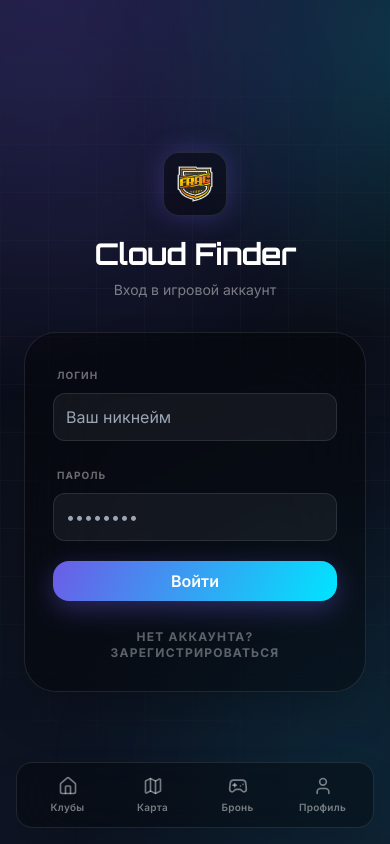
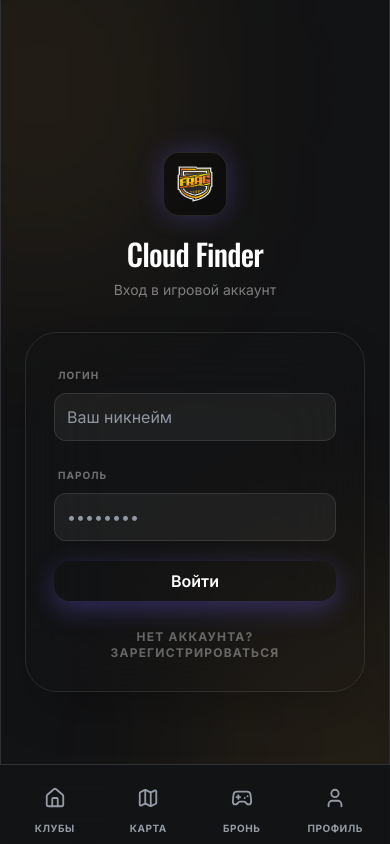
Before and after one commit to ngixsystem/icafedash_prod_cloud, a React (Vite) app in the folder club-finder/: page /auth in a window 390 px wide. Built offline with nearby package versions, Linux system fonts and the light colour scheme; the HTML template or start-up script is replaced by a standard one.

Commit message:
club-finder: match esports mobile layout and orange nav accent

```diff
--- a/club-finder/src/App.tsx
+++ b/club-finder/src/App.tsx
@@ -24,18 +24,37 @@ const App = () => (
         <Toaster />
         <Sonner />
         <BrowserRouter>
-          <div className="esports-shell max-w-6xl mx-auto relative min-h-screen">
+          <div className="max-w-[420px] mx-auto relative min-h-screen bg-[#121315] border-x border-[#2F3136]">
             <Routes>
-              {/* Публичные роуты (поиск клуба) */}
               <Route path="/" element={<Index />} />
               <Route path="/map" element={<MapPage />} />
               <Route path="/club/:id" element={<ClubPage />} />
               <Route path="/auth" element={<AuthPage />} />
 
-              {/* Защищённые роуты (только для авторизованных клиентов) */}
-              <Route path="/profile" element={<AuthGuard><ProfilePage /></AuthGuard>} />
-              <Route path="/profile/settings" element={<AuthGuard><ProfileSettingsPage /></AuthGuard>} />
-              <Route path="/booking" element={<AuthGuard><BookingPage /></AuthGuard>} />
+              <Route
+                path="/profile"
+                element={
+                  <AuthGuard>
+                    <ProfilePage />
+                  </AuthGuard>
+                }
+              />
+              <Route
+                path="/profile/settings"
+                element={
+                  <AuthGuard>
+                    <ProfileSettingsPage />
+                  </AuthGuard>
+                }
+              />
+              <Route
+                path="/booking"
+                element={
+                  <AuthGuard>
+                    <BookingPage />
+                  </AuthGuard>
+                }
+              />
 
               <Route path="*" element={<NotFound />} />
             </Routes>
--- a/club-finder/src/components/BottomNav.tsx
+++ b/club-finder/src/components/BottomNav.tsx
@@ -10,27 +10,29 @@ const tabs = [
 
 export default function BottomNav() {
   return (
-    <nav className="fixed bottom-4 md:bottom-6 left-4 right-4 md:left-8 md:right-8 z-50 rounded-2xl glass-dark border border-white/10 shadow-2xl safe-bottom overflow-hidden">
-      <div className="flex items-center justify-around h-16 max-w-3xl mx-auto px-2">
+    <nav className="fixed bottom-0 left-1/2 -translate-x-1/2 w-full max-w-[420px] bg-[#121315]/95 backdrop-blur-lg border-t border-[#2F3136] flex justify-between px-2 pt-2 pb-6 safe-bottom z-50">
       {tabs.map((tab) => (
         <NavLink
           key={tab.to}
           to={tab.to}
           end={tab.to === "/"}
           className={({ isActive }) =>
-              `relative flex flex-col items-center justify-center w-16 h-14 transition-all duration-300 ${isActive ? "text-[#00E5FF]" : "text-white/45 hover:text-white/70"}`
+            `flex-1 flex flex-col items-center justify-center py-2 relative transition-colors ${
+              isActive ? "text-[#FF7800]" : "text-[#949BA4] hover:text-white"
+            }`
           }
         >
           {({ isActive }) => (
             <>
-                <tab.icon className={`w-5 h-5 transition-transform ${isActive ? "scale-110 drop-shadow-[0_0_10px_rgba(0,229,255,0.45)]" : ""}`} />
-                <span className="mt-1 text-[10px] font-semibold tracking-wide">{tab.label}</span>
-                {isActive && <div className="absolute -bottom-1 left-1/2 -translate-x-1/2 w-1.5 h-1.5 rounded-full bg-[#00E5FF] shadow-[0_0_12px_#00E5FF]" />}
+              {isActive ? <div className="absolute top-0 w-12 h-[3px] bg-[#FF7800] rounded-b-full -mt-[9px]" /> : null}
+              <div className={`mb-1.5 p-1.5 rounded-lg ${isActive ? "bg-[#FF7800]/10" : ""}`}>
+                <tab.icon className="w-[22px] h-[22px]" />
+              </div>
+              <span className={`text-[10px] font-bold uppercase tracking-wider ${isActive ? "text-[#FF7800]" : "text-[#949BA4]"}`}>{tab.label}</span>
             </>
           )}
         </NavLink>
       ))}
-      </div>
     </nav>
   );
 }
--- a/club-finder/src/index.css
+++ b/club-finder/src/index.css
@@ -1,4 +1,4 @@
-@import url("https://fonts.googleapis.com/css2?family=Inter:wght@400;500;600;700;800&family=Orbitron:wght@500;600;700&family=Space+Grotesk:wght@400;500;600;700&display=swap");
+@import url("https://fonts.googleapis.com/css2?family=Inter:wght@400;500;600;700&family=Oswald:wght@500;600;700&display=swap");
 
 @tailwind base;
 @tailwind components;
@@ -6,137 +6,92 @@
 
 @layer base {
   :root {
-    --background: 228 40% 8%;
-    --foreground: 210 28% 96%;
+    --background: 225 6% 8%;
+    --foreground: 0 0% 100%;
 
-    --card: 224 34% 12%;
-    --card-foreground: 210 28% 95%;
+    --card: 220 6% 13%;
+    --card-foreground: 0 0% 100%;
 
-    --popover: 225 34% 11%;
-    --popover-foreground: 210 28% 95%;
+    --popover: 220 6% 13%;
+    --popover-foreground: 0 0% 100%;
 
-    --primary: 249 70% 64%;
+    --primary: 37 91% 55%;
     --primary-foreground: 0 0% 100%;
 
-    --secondary: 225 30% 18%;
-    --secondary-foreground: 210 28% 92%;
+    --secondary: 220 7% 18%;
+    --secondary-foreground: 0 0% 94%;
 
-    --muted: 225 27% 16%;
-    --muted-foreground: 217 16% 66%;
+    --muted: 220 6% 15%;
+    --muted-foreground: 220 9% 60%;
 
-    --accent: 186 100% 50%;
-    --accent-foreground: 223 48% 7%;
+    --accent: 37 91% 55%;
+    --accent-foreground: 0 0% 100%;
 
-    --destructive: 0 84% 60%;
-    --destructive-foreground: 210 40% 98%;
+    --destructive: 358 82% 59%;
+    --destructive-foreground: 0 0% 100%;
 
-    --border: 226 24% 24%;
-    --input: 225 28% 19%;
-    --ring: 186 100% 50%;
+    --border: 222 8% 20%;
+    --input: 222 8% 20%;
+    --ring: 37 91% 55%;
 
-    --radius: 1rem;
+    --radius: 0.75rem;
 
-    --success: 142 70% 45%;
-    --success-foreground: 142 70% 98%;
-    --warning: 38 92% 50%;
-    --warning-foreground: 38 92% 10%;
+    --success: 142 85% 65%;
+    --success-foreground: 0 0% 10%;
+    --warning: 50 98% 68%;
+    --warning-foreground: 0 0% 10%;
   }
-}
 
-@layer base {
   * {
     @apply border-border;
   }
 
   body {
-    background-color: #0b0f1a;
-    background-image:
-      radial-gradient(1200px circle at 12% -10%, rgba(108, 92, 231, 0.27) 0%, transparent 40%),
-      radial-gradient(900px circle at 110% 5%, rgba(0, 229, 255, 0.18) 0%, transparent 33%),
-      linear-gradient(160deg, #070b13 0%, #0b0f1a 45%, #0f1627 100%);
-    @apply text-foreground font-body antialiased selection:bg-primary/30;
-    background-attachment: fixed, fixed, fixed;
+    @apply bg-background text-foreground font-body antialiased;
+    background: #121315;
   }
 
-  h1, h2, h3, h4, h5, h6 {
-    @apply font-display font-bold tracking-tight text-white;
+  h1,
+  h2,
+  h3,
+  h4,
+  h5,
+  h6 {
+    @apply font-display tracking-wide;
   }
 }
 
 @layer utilities {
-  .esports-shell {
-    position: relative;
-    isolation: isolate;
+  .no-scrollbar::-webkit-scrollbar {
+    display: none;
   }
 
-  .esports-shell::before {
-    content: "";
-    position: fixed;
-    inset: 0;
-    background-image:
-      linear-gradient(rgba(255, 255, 255, 0.028) 1px, transparent 1px),
-      linear-gradient(90deg, rgba(255, 255, 255, 0.025) 1px, transparent 1px);
-    background-size: 48px 48px;
-    mask-image: radial-gradient(circle at center, #000 35%, transparent 95%);
-    pointer-events: none;
-    z-index: -1;
+  .no-scrollbar {
+    -ms-overflow-style: none;
+    scrollbar-width: none;
   }
 
-  .neon-text {
-    text-shadow: 0 0 12px rgba(0, 229, 255, 0.45);
+  .brand-surface {
+    background: #1e1f22;
   }
 
-  .neon-border {
-    box-shadow: 0 0 10px hsl(var(--primary) / 0.15), inset 0 0 5px hsl(var(--primary) / 0.05);
+  .brand-border {
+    border-color: #2f3136;
   }
 
-  .neon-glow {
-    box-shadow: 0 0 25px hsl(var(--primary) / 0.35), 0 0 50px hsl(var(--primary) / 0.1);
+  .brand-muted {
+    color: #949ba4;
   }
 
-  .glass {
-    @apply bg-card/60 backdrop-blur-xl border border-white/10 shadow-[0_12px_36px_0_rgba(0,0,0,0.45)];
+  .brand-accent {
+    color: #f5a623;
   }
 
-  .glass-dark {
-    @apply bg-black/35 backdrop-blur-2xl border border-white/10;
-  }
-
-  .gradient-primary {
-    background: linear-gradient(115deg, #6c5ce7 0%, #00e5ff 100%);
-  }
-
-  .gradient-text {
-    @apply bg-clip-text text-transparent bg-gradient-to-r from-primary via-blue-400 to-accent;
-  }
-
-  .card-hover {
-    @apply transition-all duration-300 hover:scale-[1.015] hover:shadow-[0_20px_42px_-14px_rgba(0,13,32,0.6)] active:scale-[0.985];
+  .brand-accent-bg {
+    background: #f5a623;
   }
 
   .safe-bottom {
     padding-bottom: env(safe-area-inset-bottom, 16px);
   }
 }
-
-::-webkit-scrollbar {
-  width: 7px;
-}
-
-::-webkit-scrollbar-track {
-  background: #090d17;
-}
-
-::-webkit-scrollbar-thumb {
-  background: linear-gradient(180deg, rgba(108, 92, 231, 0.8), rgba(0, 229, 255, 0.8));
-  border-radius: 999px;
-}
-
-@keyframes float {
-  0%, 100% { transform: translateY(0); }
-  50% { transform: translateY(-10px); }
-}
-
-.animate-float {
-  animation: float 6s ease-in-out infinite;
-}
--- a/club-finder/src/pages/Index.tsx
+++ b/club-finder/src/pages/Index.tsx
@@ -1,5 +1,5 @@
-import { Search, MapPin, Cpu, TrendingUp } from "lucide-react";
-import { useMemo, useState } from "react";
+import { Search, MapPin, Cpu, Activity, TrendingUp } from "lucide-react";
+import { useMemo, useState, type ReactNode } from "react";
 import { useClubs } from "@/hooks/use-clubs";
 import ClubCard from "@/components/ClubCard";
 import { distanceKm, hasValidCoords } from "@/lib/distance";
@@ -54,98 +54,79 @@ export default function Index() {
     [clubsWithDistance],
   );
 
+  const totalFree = clubs.reduce((s, c) => s + c.pcsFree, 0);
+  const online = clubs.filter((c) => c.isOpen).length;
+
   return (
-    <div className="min-h-screen pb-36 md:pb-24">
-      <div className="fixed top-0 left-0 right-0 h-[28rem] bg-gradient-to-b from-primary/15 via-transparent to-transparent -z-10 pointer-events-none" />
-
-      <div className="relative px-5 md:px-8 pt-10 pb-8">
-        <div className="flex items-center justify-between mb-8">
-          <div className="flex items-center gap-3">
-            <div className="h-12 w-12 rounded-2xl border border-white/10 bg-black/35 p-2.5 shadow-[0_0_26px_rgba(108,92,231,0.32)]">
-              <img src={brandLogo} alt="Cloud Finder" className="h-full w-full object-contain" />
-            </div>
-            <div>
-              <p className="font-display text-2xl text-white leading-tight">Cloud Finder</p>
-              <p className="text-[10px] uppercase tracking-[0.24em] text-[#00E5FF] font-semibold">Esports Discovery</p>
-            </div>
+    <div className="h-screen w-full overflow-hidden flex flex-col antialiased">
+      <header className="flex items-center justify-between px-5 pt-8 pb-4 shrink-0">
+        <div className="flex items-center gap-3">
+          <div className="relative w-11 h-11 bg-[#1E1F22] rounded-xl flex items-center justify-center border border-[#2F3136] overflow-hidden shadow-lg">
+            <div className="absolute inset-0 bg-gradient-to-br from-[#1E1F22] to-[#121315] opacity-50" />
+            <div className="absolute -left-2 -top-2 w-6 h-6 bg-[#F5A623]/20 rotate-45" />
+            <img src={brandLogo} alt="Cloud Finder" className="relative z-10 w-7 h-7 object-contain" />
           </div>
-
-          <div className="w-11 h-11 rounded-xl glass flex items-center justify-center border-white/10 animate-float">
-            <TrendingUp className="w-5 h-5 text-[#00E5FF]" />
+          <div className="flex flex-col">
+            <h1 className="font-display text-[30px] font-bold uppercase tracking-wide leading-tight">Cloud Finder</h1>
+            <span className="text-[#F5A623] text-[10px] font-bold tracking-widest uppercase">Esports Discovery</span>
           </div>
         </div>
+        <button className="w-10 h-10 bg-[#1E1F22] rounded-xl flex items-center justify-center border border-[#2F3136] text-[#949BA4] hover:text-[#F5A623] transition-colors">
+          <TrendingUp className="w-[18px] h-[18px]" />
+        </button>
+      </header>
 
-        <div className="relative group max-w-2xl">
-          <div className="absolute -inset-1 bg-gradient-to-r from-primary/50 to-accent/50 rounded-2xl blur opacity-20 group-focus-within:opacity-100 transition duration-500" />
-          <div className="relative flex items-center glass-dark rounded-2xl border-white/10 overflow-hidden px-4">
-            <Search className="w-4 h-4 text-[#00E5FF]" />
+      <main className="flex-1 overflow-y-auto no-scrollbar pb-24">
+        <div className="px-5 mb-6">
+          <div className="flex items-center bg-[#18191C] border border-[#2F3136] rounded-xl px-4 py-3.5 focus-within:border-[#F5A623] transition-colors shadow-inner">
+            <Search className="w-[18px] h-[18px] text-[#949BA4] mr-3 shrink-0" />
             <input
               type="text"
               placeholder="Поиск по названию или адресу..."
               value={query}
               onChange={(e) => setQuery(e.target.value)}
-              className="w-full pl-3 pr-4 py-3.5 bg-transparent text-sm text-white placeholder:text-white/30 focus:outline-none transition-all"
+              className="bg-transparent text-sm w-full outline-none text-white placeholder-[#949BA4] font-medium"
             />
           </div>
         </div>
-      </div>
 
-      <div className="px-5 md:px-8 mb-8">
-        <div className="grid grid-cols-3 gap-3 max-w-xl">
-          <MetricCard label="Клубы" value={clubs.length} icon={<MapPin className="w-3.5 h-3.5 text-[#6C5CE7]" />} />
-          <MetricCard
-            label="Свободно"
-            value={clubs.reduce((s, c) => s + c.pcsFree, 0)}
-            icon={<Cpu className="w-3.5 h-3.5 text-[#00E5FF]" />}
-            highlight
-          />
-          <MetricCard
-            label="Онлайн"
-            value={clubs.filter((c) => c.isOpen).length}
-            icon={<TrendingUp className="w-3.5 h-3.5 text-emerald-400" />}
-          />
-        </div>
-      </div>
-
-      <div className="px-5 md:px-8 space-y-6">
-        <div className="flex items-center justify-between">
-          <h2 className="text-[11px] font-bold uppercase text-white/45 tracking-[0.2em]">Popular Locations</h2>
-          <div className="h-px flex-1 bg-white/10 ml-4" />
+        <div className="flex gap-3 px-5 mb-8">
+          <MetricCard label="Клубы" value={clubs.length} icon={<MapPin className="w-3 h-3 text-[#F5A623]" />} />
+          <MetricCard label="Свободно" value={totalFree} icon={<Cpu className="w-3 h-3 text-[#F5A623]" />} />
+          <MetricCard label="Онлайн" value={online} icon={<Activity className="w-3 h-3 text-[#F5A623]" />} />
         </div>
 
-        <div className="grid grid-cols-1 md:grid-cols-2 xl:grid-cols-3 gap-5">
+        <div className="px-5 mb-5 flex items-center">
+          <div className="w-1.5 h-4 bg-[#F5A623] rounded-sm mr-3" />
+          <h2 className="font-display text-lg font-bold text-[#949BA4] uppercase tracking-widest leading-none pt-1">Popular Locations</h2>
+          <div className="flex-1 h-[1px] bg-[#2F3136] ml-4" />
+        </div>
+
+        <div className="px-5 flex flex-col gap-5">
           {isLoading ? (
-            Array(3)
-              .fill(0)
-              .map((_, i) => <div key={i} className="h-64 w-full rounded-2xl glass animate-pulse" />)
+            Array.from({ length: 2 }).map((_, i) => <div key={i} className="h-72 rounded-2xl bg-[#1E1F22] border border-[#2F3136] animate-pulse" />)
           ) : sorted.length > 0 ? (
             sorted.map((club) => (
               <ClubCard key={club.id} club={club} distanceKm={distanceByClubId.get(club.id) ?? null} isNearest={club.id === nearestClubId} />
             ))
           ) : (
-            <div className="md:col-span-2 xl:col-span-3 text-center py-20 bg-white/5 rounded-3xl border border-dashed border-white/10">
-              <Search className="w-10 h-10 text-white/10 mx-auto mb-4" />
-              <p className="text-white/40 font-medium">Ничего не найдено</p>
-            </div>
+            <div className="rounded-2xl border border-[#2F3136] bg-[#1E1F22] p-8 text-center text-[#949BA4]">Ничего не найдено</div>
           )}
         </div>
-      </div>
+      </main>
     </div>
   );
 }
 
-function MetricCard({ label, value, icon, highlight = false }: { label: string; value: number; icon: any; highlight?: boolean }) {
+function MetricCard({ label, value, icon }: { label: string; value: number; icon: ReactNode }) {
   return (
-    <div
-      className={`rounded-xl p-3 transition-all ${
-        highlight ? "glass-dark border-[#00E5FF]/30 ring-1 ring-[#00E5FF]/20" : "glass border-white/10"
-      }`}
-    >
-      <div className="flex items-center gap-1.5 mb-2">
-        <div className="p-1 rounded-lg bg-white/5 border border-white/10">{icon}</div>
-        <span className="text-[9px] uppercase tracking-wider text-white/45 font-bold whitespace-nowrap">{label}</span>
+    <div className="flex-1 bg-[#1E1F22] border border-[#2F3136] rounded-xl p-3.5 flex flex-col justify-between shadow-sm relative overflow-hidden">
+      <div className="absolute -right-4 -bottom-4 w-16 h-16 bg-[#121315] rounded-full opacity-50" />
+      <div className="flex items-center gap-2 mb-3 relative z-10">
+        <div className="w-6 h-6 rounded-full bg-[#121315] flex items-center justify-center border border-[#2F3136]">{icon}</div>
+        <span className="text-[10px] text-[#949BA4] font-bold uppercase tracking-wider">{label}</span>
       </div>
-      <p className="text-xl font-display font-bold text-white">{value}</p>
+      <div className="font-display text-3xl font-bold relative z-10 leading-none">{value}</div>
     </div>
   );
 }
--- a/club-finder/tailwind.config.ts
+++ b/club-finder/tailwind.config.ts
@@ -14,8 +14,8 @@ export default {
     },
     extend: {
       fontFamily: {
-        display: ["Orbitron", "Space Grotesk", "sans-serif"],
-        body: ["Inter", "Space Grotesk", "sans-serif"],
+        display: ["Oswald", "sans-serif"],
+        body: ["Inter", "sans-serif"],
       },
       colors: {
         border: "hsl(var(--border))",
```
Also changed, not shown: club-finder/src/components/ClubCard.tsx (+36 -35 lines). Lines whose indentation alone changed are shown as unchanged.
